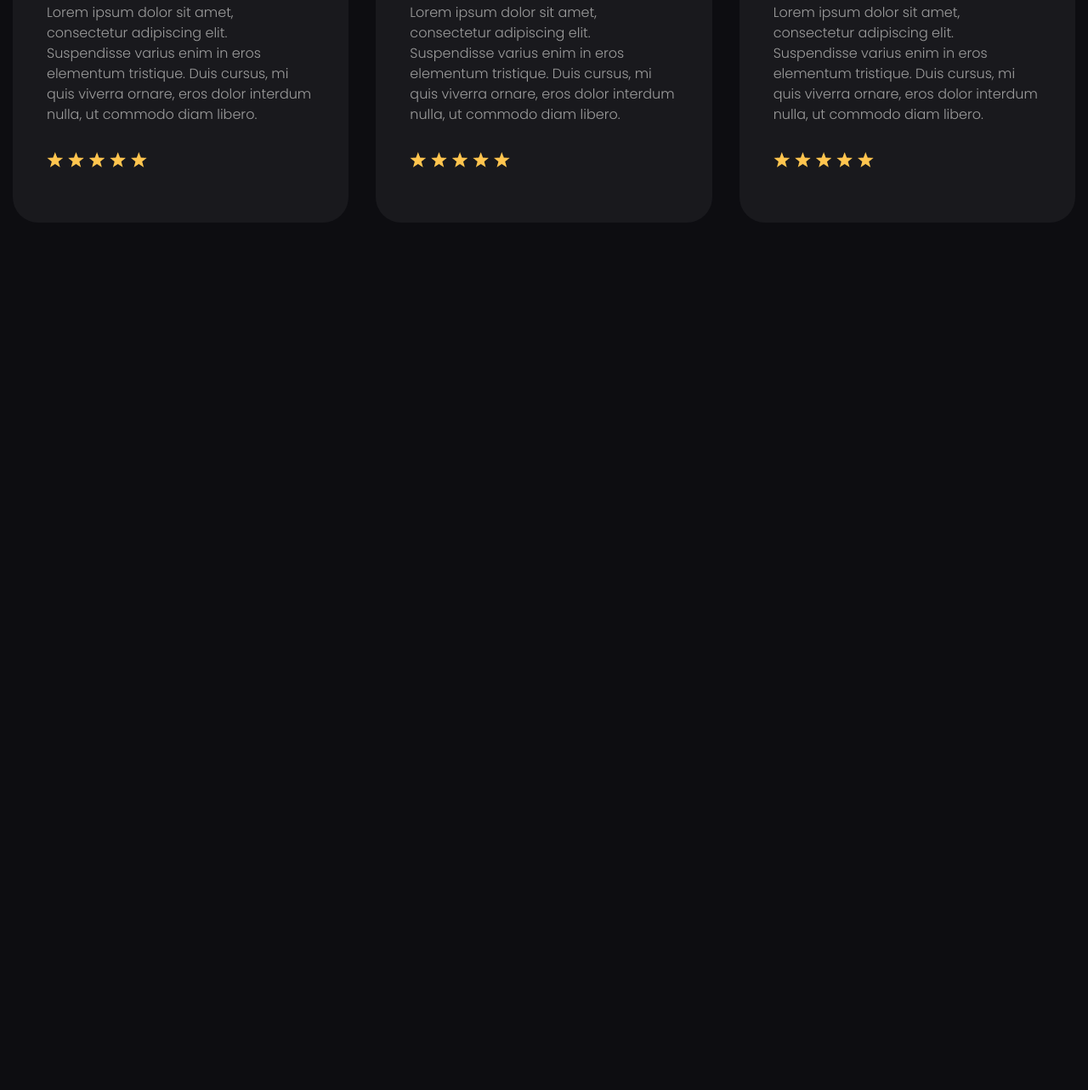
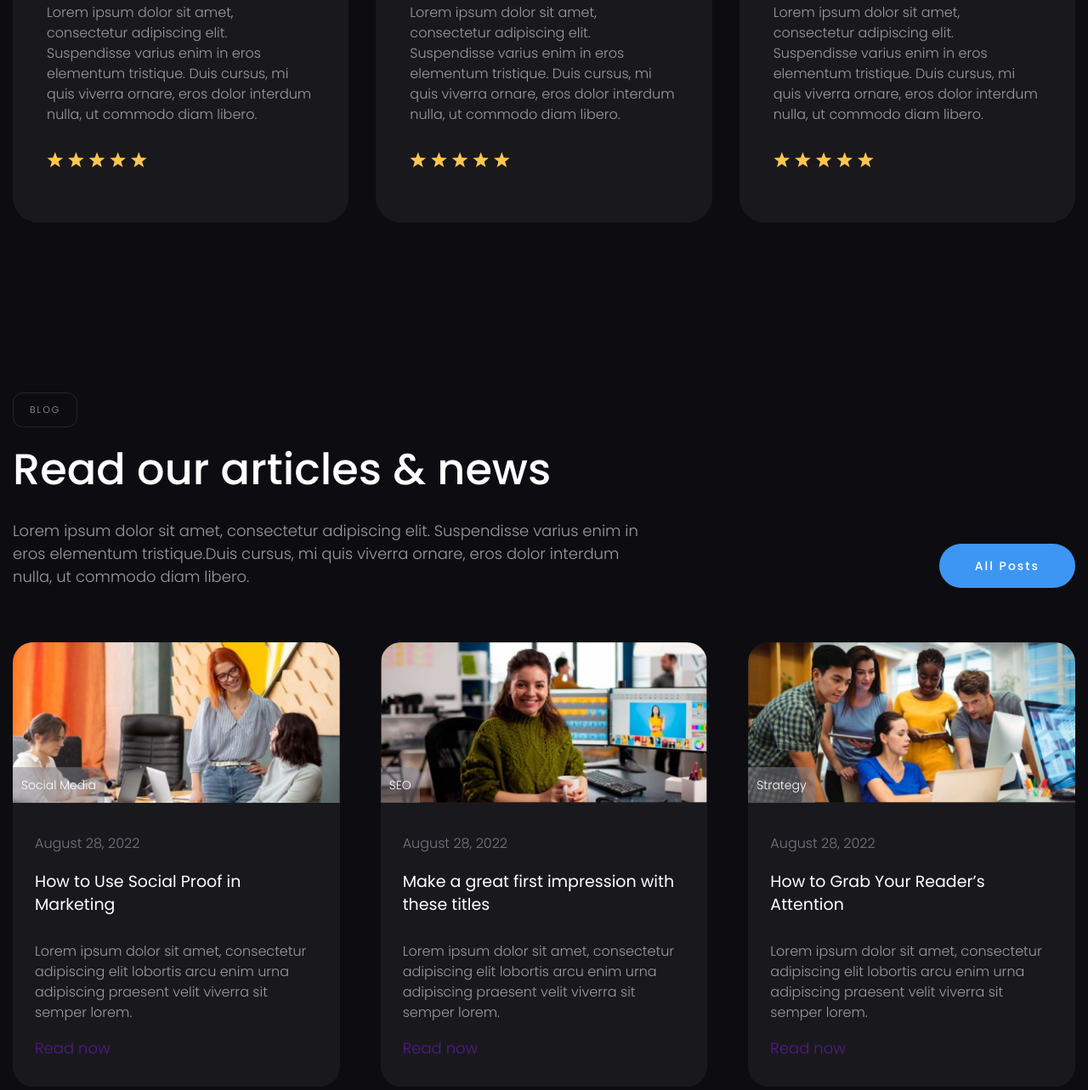
Before and after one commit to choma-og/growfy, a plain HTML site: page index.html in a window 1280 px wide. Shown: the part 4078-5361 px from the top of the page at 85% size. Before the commit the page ends 4440 px from the top, so only its background shows below. Drawn offline with Linux system fonts and the light colour scheme; files whose address does not match are found by name.

Commit message:
added sections
added sections blog

```diff
--- a/css/style.css
+++ b/css/style.css
@@ -597,6 +597,97 @@ button {
 }
 .item-testimonial__rating {
 }
+/* =====blog===== */
+.blog {
+  padding-top: 100px;
+  padding-bottom: 100px;
+}
+.blog__container {
+}
+.blog__content {
+}
+.blog__header {
+  margin-bottom: 64px;
+}
+.header-main {
+}
+.header-main__actions {
+
+}
+.blog .header-main__button {
+  padding: 16px 42px;
+}
+.blog__items {
+  display: grid;
+  grid-template-columns: repeat(3, 1fr);
+  gap: 48px;
+}
+.blog__item {
+
+}
+.item-blog {
+  background: rgba(129, 129, 139, 0.1);
+  border-radius: 24px;
+  overflow: hidden;
+  display: flex;
+  flex-direction: column;
+  min-height: 100%;
+}
+.item-blog__header {
+  position: relative;
+}
+.item-blog__category {
+  position: absolute;
+  bottom: 0;
+  left: 0;
+  background: rgba(129, 129, 139, 0.5);
+  border-radius: 0px 10px 0px 0px;
+  font-size: 14px;
+  line-height: 1.6;
+  color: #FFFFFF;
+  padding: 10px;
+}
+.item-blog__image {
+  display: block;
+  padding-bottom: 49.238579%; /* 194/394 */
+  position: relative;
+}
+.item-blog__image img{
+  position: absolute;
+  width: 100%;
+  height: 100%;
+  top: 0;
+  left: 0;
+  object-fit: cover;
+}
+.item-blog__body {
+  padding: 36px 26px;
+}
+.item-blog__date {
+  font-size: 16px;
+  line-height: 1.5;
+  color: rgba(129, 129, 139, 0.9);
+  margin-bottom: 20px;
+}
+.item-blog__title {
+
+}
+.item-blog__link-title {
+  font-weight: 400;
+  font-size: 19px;
+  line-height: 1.4;
+  color: #FFFFFF;
+  margin-bottom: 30px;
+  display: block;
+}
+.item-blog__text {
+  font-size: 16px;
+  line-height: 1.5;
+  color: #9C9C9C;
+  margin-bottom: 21px;
+}
+.item-blog__link {
+}
 /* =====adaptive header===== */
 @media (max-width: 991.98px) {
   .header__container,
@@ -649,6 +740,16 @@ button {
   .testimonials__header {
   margin-bottom: 40px;
   }
+    .blog {
+  padding-top: 50px;
+  padding-bottom: 50px;
+  }
+}
+.blog__header .header-main__title {
+  max-width: none;
+}
+.blog__header .header-main__text {
+  max-width: 740px;
 }
 
 /* =====burger===== */
@@ -787,6 +888,10 @@ button {
   .item-testimonial {
     padding: 30px 15px;
   }
+  .blog {
+  padding-top: 30px;
+  padding-bottom: 30px;
+  }
 }
 .menu-open .menu__body,
 .menu-open .menu__body::before {
--- a/index.html
+++ b/index.html
@@ -296,6 +296,78 @@
           </div>
         </div>
       </section>
+      <section class="main_blog blog">
+        <div class="blog__container">
+            <div class="blog__header header-main">
+              <a href="#" class="header-main__label">blog</a>
+              <h1 class="header-main__title">
+                Read our articles & news
+              </h1>
+              <div class="header-main__body">
+                <p class="header-main__text">
+                  Lorem ipsum dolor sit amet, consectetur adipiscing elit. Suspendisse varius enim in eros elementum tristique.Duis
+                  cursus, mi quis viverra ornare, eros dolor interdum nulla, ut commodo diam libero.
+                </p>
+                <div class="header-main__actions">
+                  <a href="#" class="header-main__button button">All Posts</a>
+                </div>
+              </div>
+            </div>
+            <div class="blog__items">
+              <article class="blog__item item-blog">
+                <div class="item-blog__header">
+                  <a href="#" class="item-blog__image">
+                    <img src="img/blog/1.png" alt="">
+                  </a>
+                  <a href="#" class="item-blog__category">Social Media</a>
+                </div >
+                <div class="item-blog__body">
+                  <div class="item-blog__date">August 28, 2022</div>
+                  <h4 class="item-blog__title">
+                    <a href="" class="item-blog__link-title">How to Use Social Proof in Marketing</a>
+                  </h4>
+                  <p class="item-blog__text">Lorem ipsum dolor sit amet, consectetur adipiscing elit lobortis arcu enim urna adipiscing praesent velit viverra sit
+                  semper lorem.</p>
+                  <a href="" class="item-blog__link">Read now</a>
+                </div>
+              </article>
+              <article class="blog__item item-blog">
+                <div class="item-blog__header">
+                  <a href="#" class="item-blog__image">
+                    <img src="img/blog/2.png" alt="">
+                  </a>
+                  <a href="#" class="item-blog__category">SEO</a>
+                </div >
+                <div class="item-blog__body">
+                  <div class="item-blog__date">August 28, 2022</div>
+                  <h4 class="item-blog__title">
+                    <a href="" class="item-blog__link-title">Make a great first impression with these titles</a>
+                  </h4>
+                  <p class="item-blog__text">Lorem ipsum dolor sit amet, consectetur adipiscing elit lobortis arcu enim urna adipiscing praesent velit viverra sit
+                  semper lorem.</p>
+                  <a href="" class="item-blog__link">Read now</a>
+                </div>
+              </article>
+              <article class="blog__item item-blog">
+                <div class="item-blog__header">
+                  <a href="#" class="item-blog__image">
+                    <img src="img/blog/3.png" alt="">
+                  </a>
+                  <a href="#" class="item-blog__category">Strategy</a>
+                </div >
+                <div class="item-blog__body">
+                  <div class="item-blog__date">August 28, 2022</div>
+                  <h4 class="item-blog__title">
+                    <a href="" class="item-blog__link-title">How to Grab Your Reader’s Attention</a>
+                  </h4>
+                  <p class="item-blog__text">Lorem ipsum dolor sit amet, consectetur adipiscing elit lobortis arcu enim urna adipiscing praesent velit viverra sit
+                  semper lorem.</p>
+                  <a href="" class="item-blog__link">Read now</a>
+                </div>
+              </article>
+            </div>
+        </div>
+      </section>
     </main>
     <footer class="footer"></footer>
   </div>
```
Also changed, not shown: img/blog/1.jpg (added), img/blog/1.png (added), img/blog/2.jpg (added), img/blog/2.png (added), img/blog/3.jpg (added), img/blog/3.png (added).
